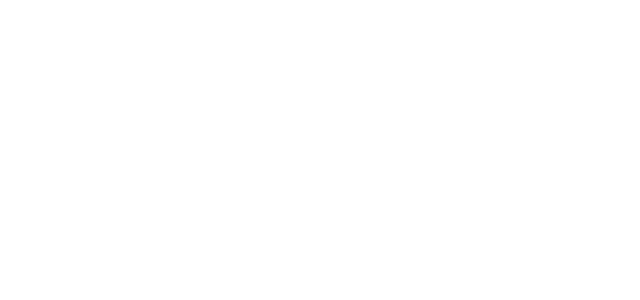
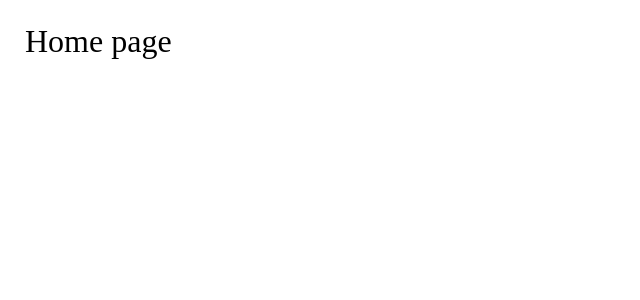
Before and after one commit to van-matos/stocker, a React (Create React App) app: page /home in a window 1280 px wide. Before the commit this address had no page. Shown: the top 300 px of the page, without its empty margins (0-640 px from the left). Built offline with nearby package versions, Linux system fonts and the light colour scheme.

Commit message:
feat: login redirects to user's home page

```diff
--- a/src/components/App.js
+++ b/src/components/App.js
@@ -2,8 +2,10 @@ import { useState } from "react";
 import { BrowserRouter, Routes, Route } from "react-router-dom";
 
 import UserContext from "../context/UserContext";
+
 import LoginPage from "./LoginPage";
 import SignupPage from "./SignupPage";
+import HomePage from "./HomePage";
 
 import GlobalStyle from "../assets/styles/globalStyles";
 
@@ -17,6 +19,7 @@ function App() {
         <Routes>
           <Route path="/signup" element={<SignupPage />} />
           <Route path="/" element={<LoginPage />} />
+          <Route path="/home" element={<HomePage />} />
         </Routes>
       </BrowserRouter>
     </UserContext.Provider>
--- /dev/null
+++ b/src/components/HomePage.js
@@ -0,0 +1,5 @@
+function HomePage() {
+  return <h1>Home page</h1>;
+}
+
+export default HomePage;
--- a/src/components/LoginPage.js
+++ b/src/components/LoginPage.js
@@ -26,9 +26,8 @@ function LoginPage() {
   }
 
   function toHome(data) {
-    console.log(data);
     setUser(data);
-    navigate("/");
+    navigate("/home");
   }
 
   function failure() {
```
